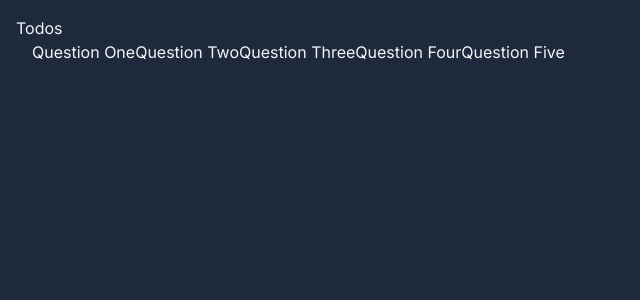
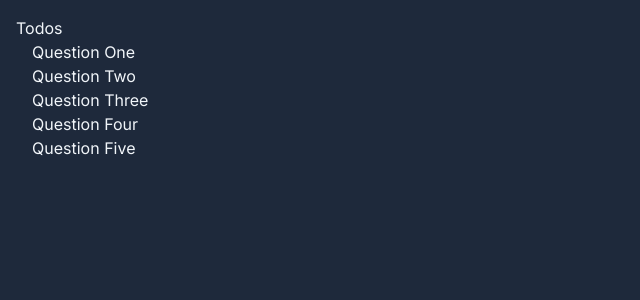
Before and after one commit to Yagudagu/nextjs-vercel-exercise, a Next.js app: page / in a window 1280 px wide. Shown: the top 300 px of the page, without its empty margins (0-640 px from the left). Built offline with nearby package versions, Linux system fonts and the light colour scheme.

Commit message:
ul issue

```diff
--- a/app/page.tsx
+++ b/app/page.tsx
@@ -7,11 +7,21 @@ export default function Home() {
         <h1 className="text-2x1">Todos</h1>
       </header>{" "}
       <ul className="pl-4">
-        <Link href="/1">Question One</Link>
-        <Link href="/2">Question Two</Link>
-        <Link href="/3">Question Three</Link>
-        <Link href="/4">Question Four</Link>
-        <Link href="/5">Question Five</Link>
+        <li>
+          <Link href="/1">Question One</Link>
+        </li>
+        <li>
+          <Link href="/2">Question Two</Link>
+        </li>
+        <li>
+          <Link href="/3">Question Three</Link>
+        </li>
+        <li>
+          <Link href="/4">Question Four</Link>
+        </li>
+        <li>
+          <Link href="/5">Question Five</Link>
+        </li>
       </ul>
     </>
   );
```
